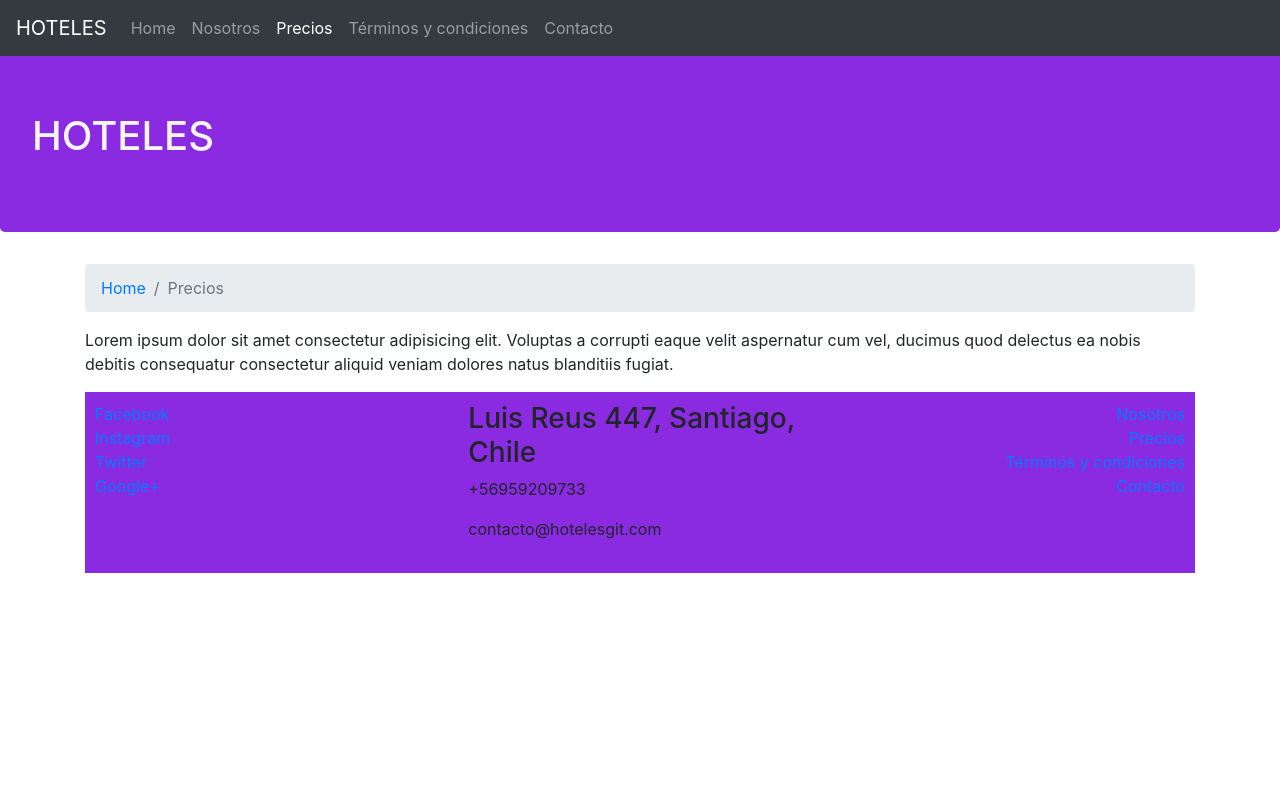
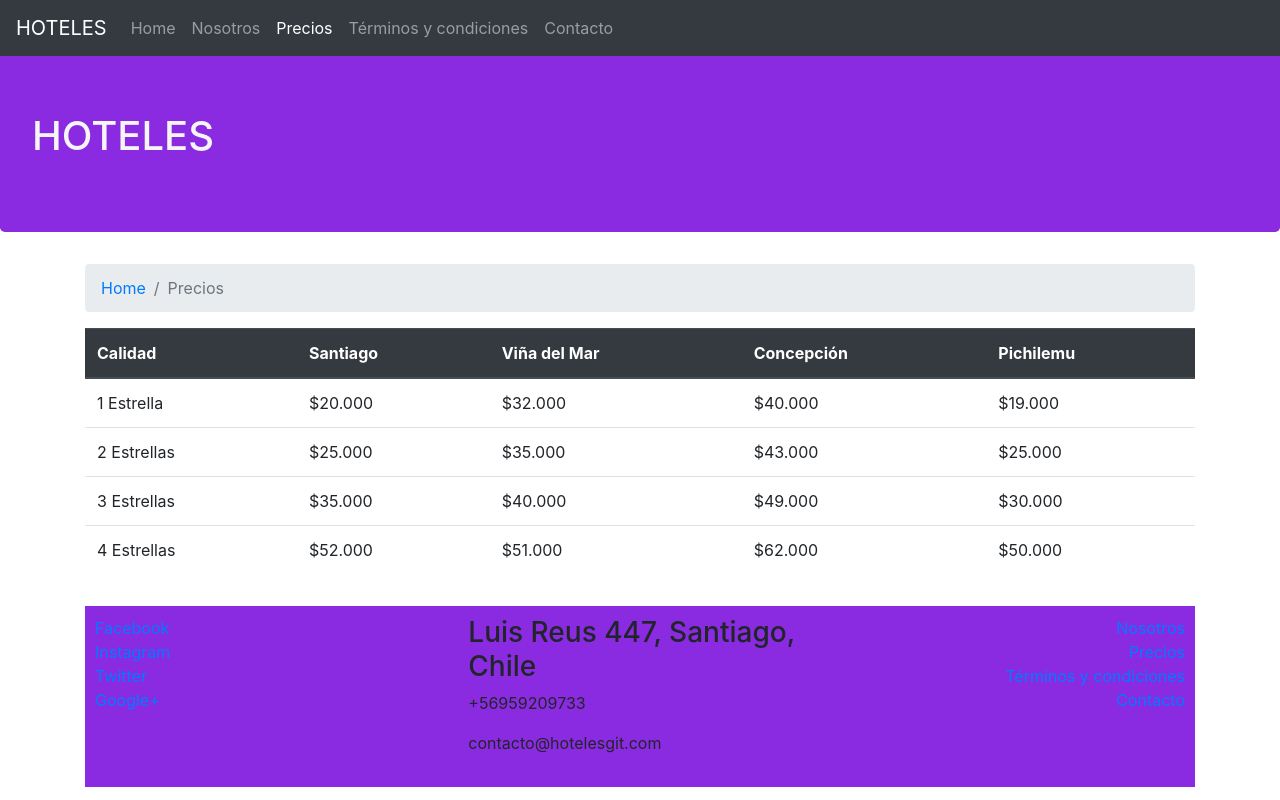
Before and after one commit to dmoraleschacn/Gu-a-hoteles-con-Bootstrap-4, a website: page precios.html in a window 1280 px wide. Drawn offline with nearby package versions, Linux system fonts and the light colour scheme.

Commit message:
agragada tabla precios

```diff
--- a/precios.html
+++ b/precios.html
@@ -46,8 +46,47 @@
                 <li class="breadcrumb-item active" aria-current="page">Precios</li>
             </ol>
         </nav>
-        <span>Lorem ipsum dolor sit amet consectetur adipisicing elit. Voluptas a corrupti eaque velit aspernatur cum vel,
-             ducimus quod delectus ea nobis debitis consequatur consectetur aliquid veniam dolores natus blanditiis fugiat.</span>
+        <div class="table-responsive">
+            <table class="table">
+                <thead class="thead-dark">
+                    <th>Calidad</th>
+                    <th>Santiago</th>
+                    <th>Viña del Mar</th>
+                    <th>Concepción</th>
+                    <th>Pichilemu</th>
+                </thead>
+                <tbody>
+                    <tr>
+                        <td>1 Estrella</td>
+                        <td>$20.000</td>
+                        <td>$32.000</td>
+                        <td>$40.000</td>
+                        <td>$19.000</td>
+                    </tr>
+                    <tr>
+                        <td>2 Estrellas</td>
+                        <td>$25.000</td>
+                        <td>$35.000</td>
+                        <td>$43.000</td>
+                        <td>$25.000</td>
+                    </tr>
+                    <tr>
+                        <td>3 Estrellas</td>
+                        <td>$35.000</td>
+                        <td>$40.000</td>
+                        <td>$49.000</td>
+                        <td>$30.000</td>
+                    </tr>
+                    <tr>
+                        <td>4 Estrellas</td>
+                        <td>$52.000</td>
+                        <td>$51.000</td>
+                        <td>$62.000</td>
+                        <td>$50.000</td>
+                    </tr>
+                </tbody>
+            </table>
+        </div>
 
         <footer>
             <div class="row">
```
